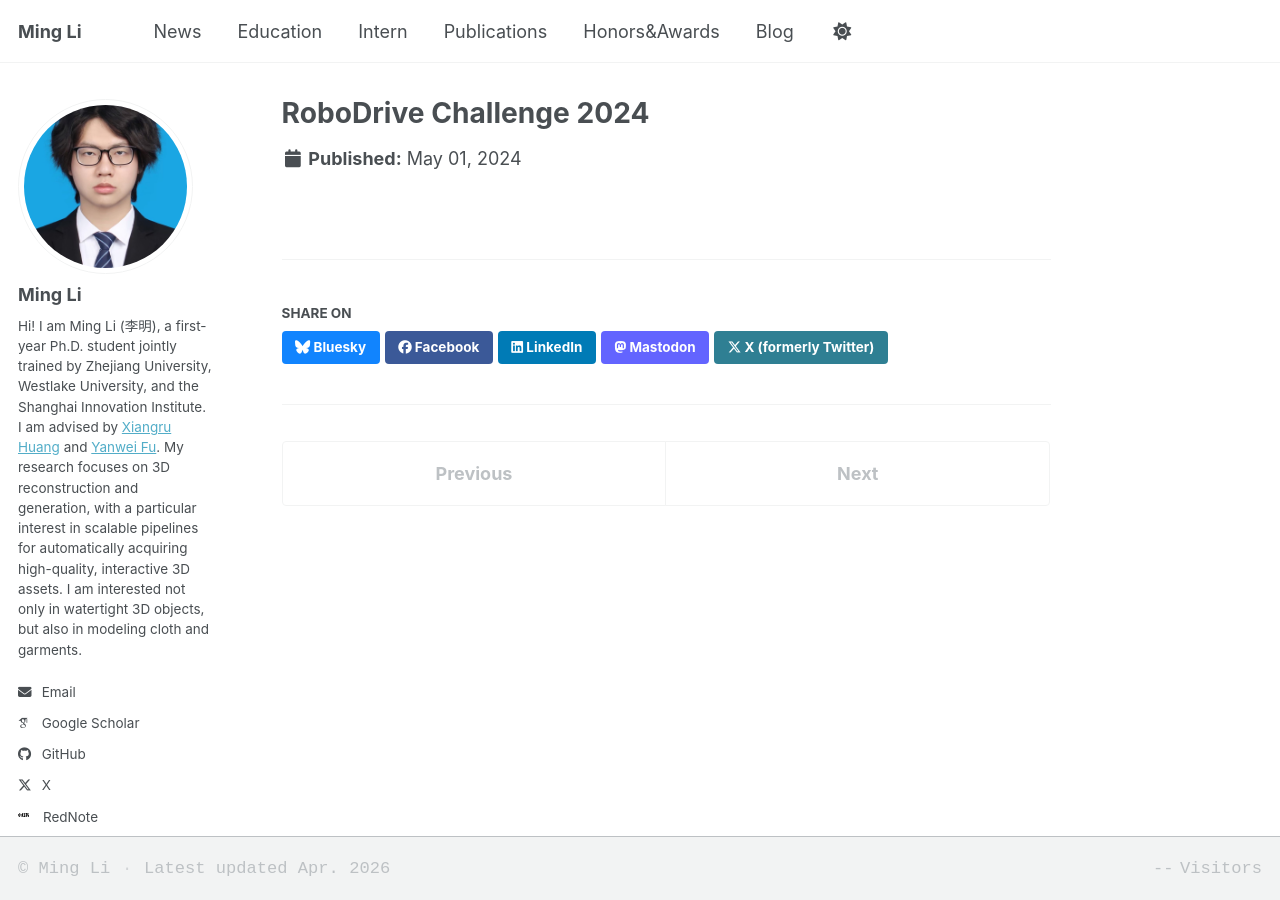
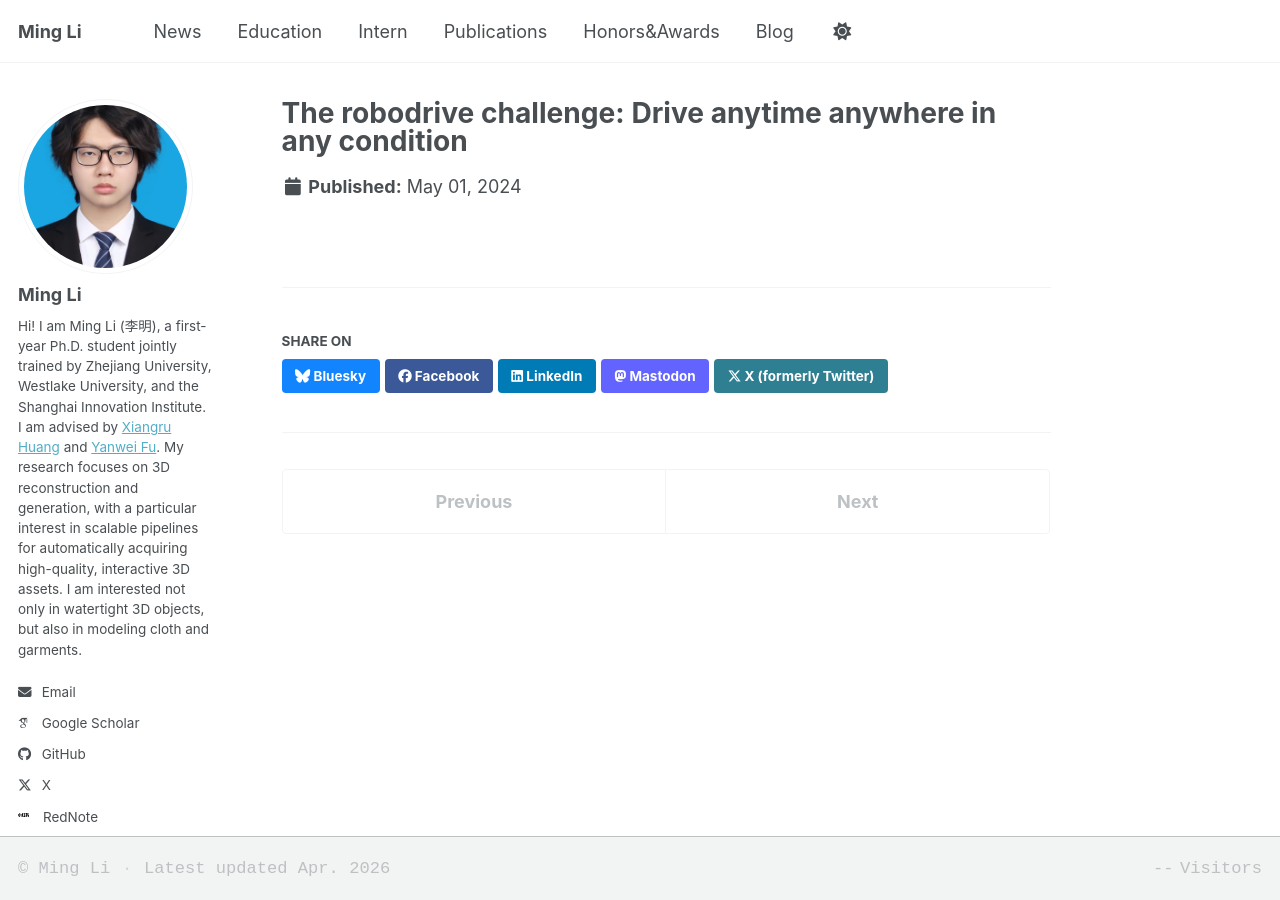
Before and after one commit to SII-LiMing/SII-LiMing.github.io, a Jekyll site: the page built from _publications/2024-05-01-robodrive-challenge.md, in a window 1280 px wide. Built offline with Jekyll 4.4.1, drawn with Linux system fonts in a browser that asks for light colours; some web fonts are replaced; a script bundle is joined from its source files by our own code; library files that are not in the unit come from our copies.

Commit message:
26-04-09

```diff
--- a/_publications/2024-05-01-robodrive-challenge.md
+++ b/_publications/2024-05-01-robodrive-challenge.md
@@ -1,5 +1,5 @@
 ---
-title: "RoboDrive Challenge 2024"
+title: "The robodrive challenge: Drive anytime anywhere in any condition"
 collection: publications
 category: conferences
 permalink: /publication/robodrive-challenge-2024
```
